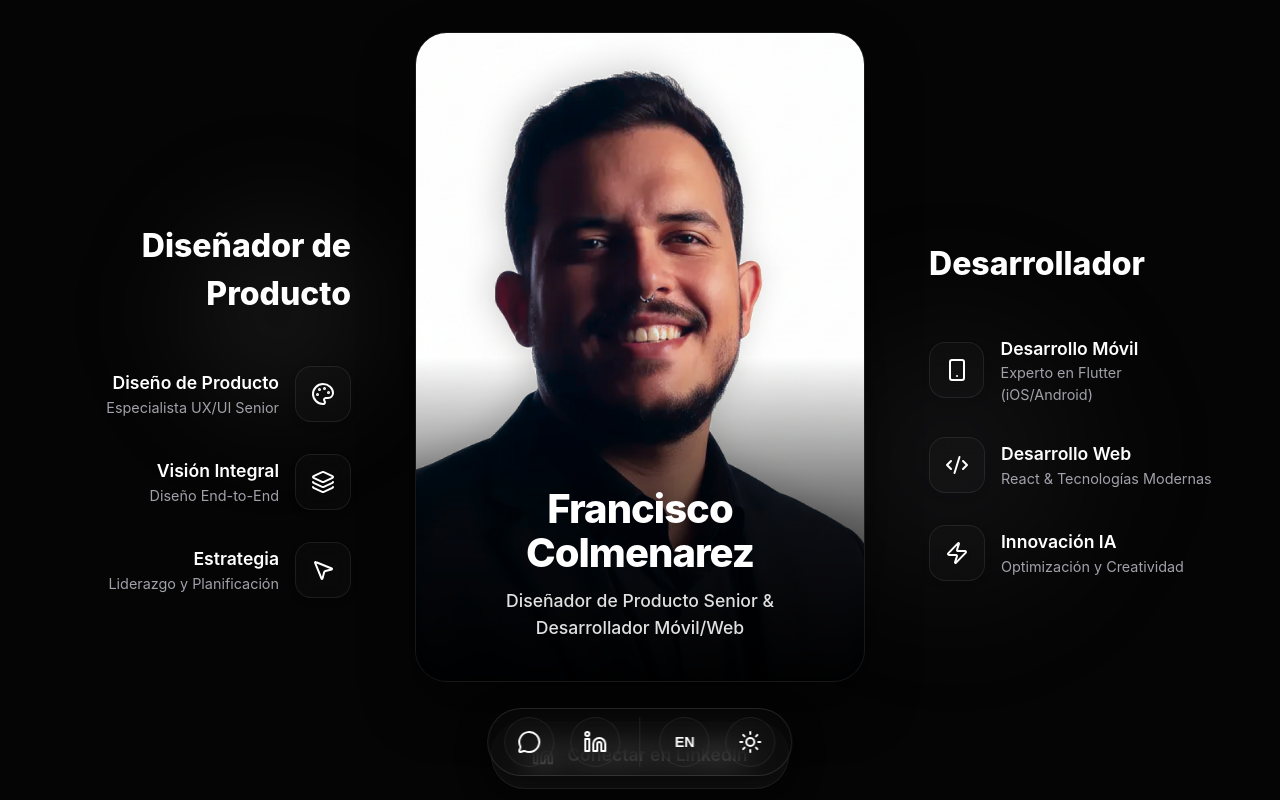
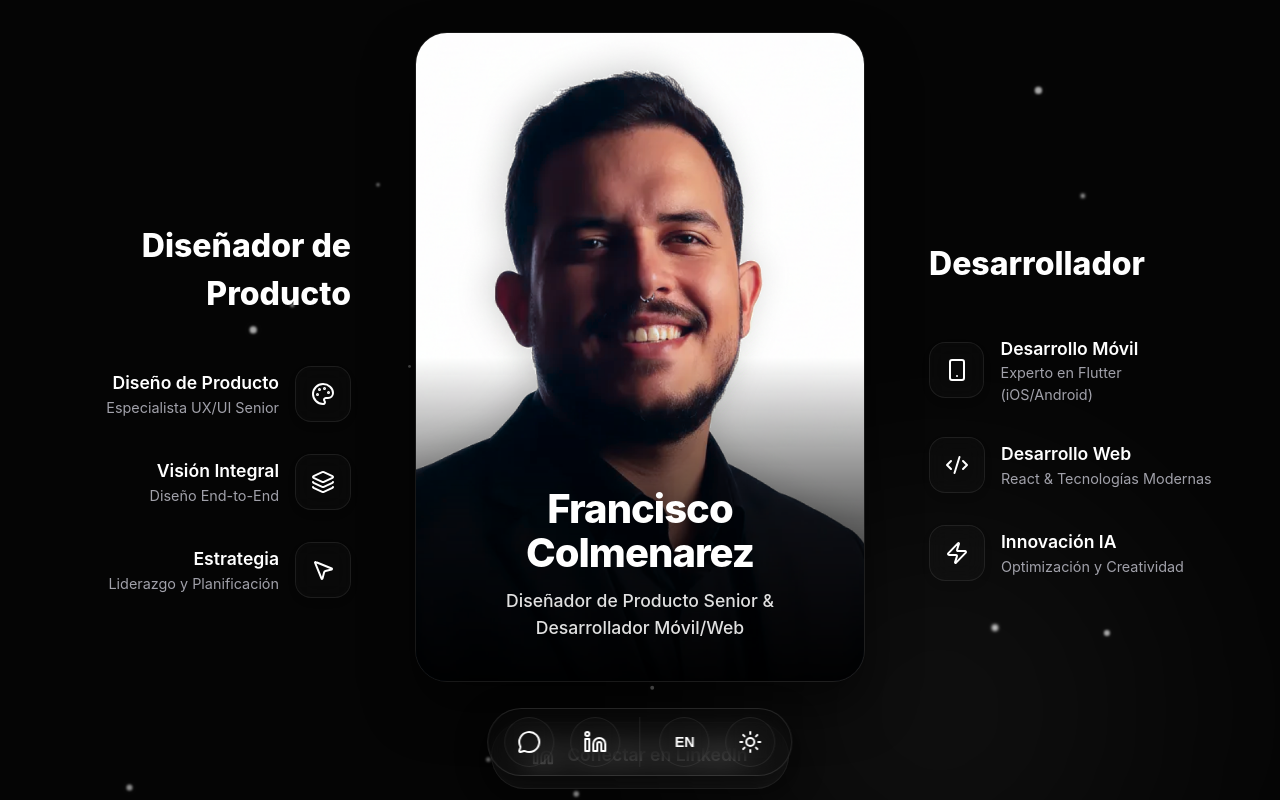
Before and after one commit to Francisco-V98/portfolio-q1-2026, a React (Vite) app: page / in a window 1280 px wide. Shown: the top 800 px of the page. Built offline with nearby package versions, Linux system fonts and the light colour scheme.

Commit message:
feat: add a dynamic background effect component and integrate it into the Hero section, replacing static background elements.

```diff
--- /dev/null
+++ b/src/components/BackgroundEffect.tsx
@@ -0,0 +1,116 @@
+import { motion } from 'framer-motion';
+import { useEffect, useState } from 'react';
+
+interface Particle {
+    id: number;
+    angle: number; // Direction in radians
+    distance: number; // How far it travels
+    size: number;
+    duration: number;
+    delay: number;
+}
+
+export default function BackgroundEffect() {
+    const [particles, setParticles] = useState<Particle[]>([]);
+
+    useEffect(() => {
+        // Generate a fixed set of particles to reuse
+        const count = 40; // reduced count for performance but enough for effect
+        const newParticles: Particle[] = [];
+
+        for (let i = 0; i < count; i++) {
+            newParticles.push({
+                id: i,
+                angle: Math.random() * Math.PI * 2,
+                distance: 800 + Math.random() * 500, // Travel past the screen edge roughly
+                size: 2 + Math.random() * 4, // 2px to 6px
+                duration: 5 + Math.random() * 10, // Slow, floating movement
+                delay: Math.random() * 5
+            });
+        }
+        setParticles(newParticles);
+    }, []);
+
+    return (
+        <div style={{
+            position: 'absolute',
+            top: 0,
+            left: 0,
+            width: '100%',
+            height: '100%',
+            overflow: 'hidden',
+            zIndex: -1,
+            pointerEvents: 'none'
+        }}>
+            {/* Central Glow pulsing */}
+            <motion.div
+                animate={{
+                    scale: [1, 1.2, 1],
+                    opacity: [0.3, 0.5, 0.3]
+                }}
+                transition={{
+                    duration: 4,
+                    repeat: Infinity,
+                    ease: "easeInOut"
+                }}
+                style={{
+                    position: 'absolute',
+                    top: '50%',
+                    left: '50%',
+                    transform: 'translate(-50%, -50%)',
+                    width: '600px',
+                    height: '600px',
+                    background: 'radial-gradient(circle, var(--glass-highlight) 0%, rgba(0,0,0,0) 70%)',
+                    filter: 'blur(60px)',
+                    opacity: 0.3,
+                    zIndex: 0
+                }}
+            />
+
+            {/* Emanating Particles */}
+            {particles.map((p) => (
+                <ParticleItem key={p.id} p={p} />
+            ))}
+        </div>
+    );
+}
+
+function ParticleItem({ p }: { p: Particle }) {
+    // Calculate end position based on angle and distance
+    const endX = Math.cos(p.angle) * p.distance;
+    const endY = Math.sin(p.angle) * p.distance;
+
+    return (
+        <motion.div
+            initial={{
+                x: 0,
+                y: 0,
+                opacity: 0,
+                scale: 0
+            }}
+            animate={{
+                x: endX,
+                y: endY,
+                opacity: [0, 0.8, 0], // Fade in then out
+                scale: [0, 1.5, 0]
+            }}
+            transition={{
+                duration: p.duration,
+                repeat: Infinity,
+                delay: p.delay,
+                ease: "linear",
+            }}
+            style={{
+                position: 'absolute',
+                top: '50%',
+                left: '50%',
+                width: p.size,
+                height: p.size,
+                backgroundColor: 'var(--text-color)', // Adapts to theme
+                borderRadius: '50%',
+                boxShadow: '0 0 10px var(--glass-highlight)',
+                filter: 'blur(1px)' // Soft look
+            }}
+        />
+    );
+}
--- a/src/components/Hero.tsx
+++ b/src/components/Hero.tsx
@@ -3,6 +3,7 @@ import { useState } from 'react';
 import { Linkedin, Code2, Palette, Smartphone, Layers, Zap, MousePointer2 } from 'lucide-react';
 import profileImage from '../assets/profile.png';
 import { useLanguage } from '../context/LanguageContext';
+import BackgroundEffect from './BackgroundEffect';
 
 export default function Hero() {
     const { t } = useLanguage();
@@ -47,28 +48,8 @@ export default function Hero() {
             overflow: 'hidden',
             padding: '2rem'
         }} onMouseMove={handleGlobalMouseMove} onMouseLeave={handleMouseLeaveSection}>
-            {/* Background Elements */}
-            <div style={{
-                position: 'absolute',
-                top: '20%',
-                left: '10%',
-                width: '300px',
-                height: '300px',
-                background: 'radial-gradient(circle, rgba(64,64,64,0.3) 0%, rgba(0,0,0,0) 70%)',
-                filter: 'blur(40px)',
-                zIndex: -1
-            }} />
-            <div style={{
-                position: 'absolute',
-                bottom: '20%',
-                right: '10%',
-                width: '400px',
-                height: '400px',
-                background: 'radial-gradient(circle, rgba(80,80,90,0.2) 0%, rgba(0,0,0,0) 70%)',
-                filter: 'blur(50px)',
-                zIndex: -1,
-                opacity: 'var(--bg-opacity, 1)'
-            }} />
+
+            <BackgroundEffect />
 
             <div className="container" style={{
                 display: 'grid',
```
